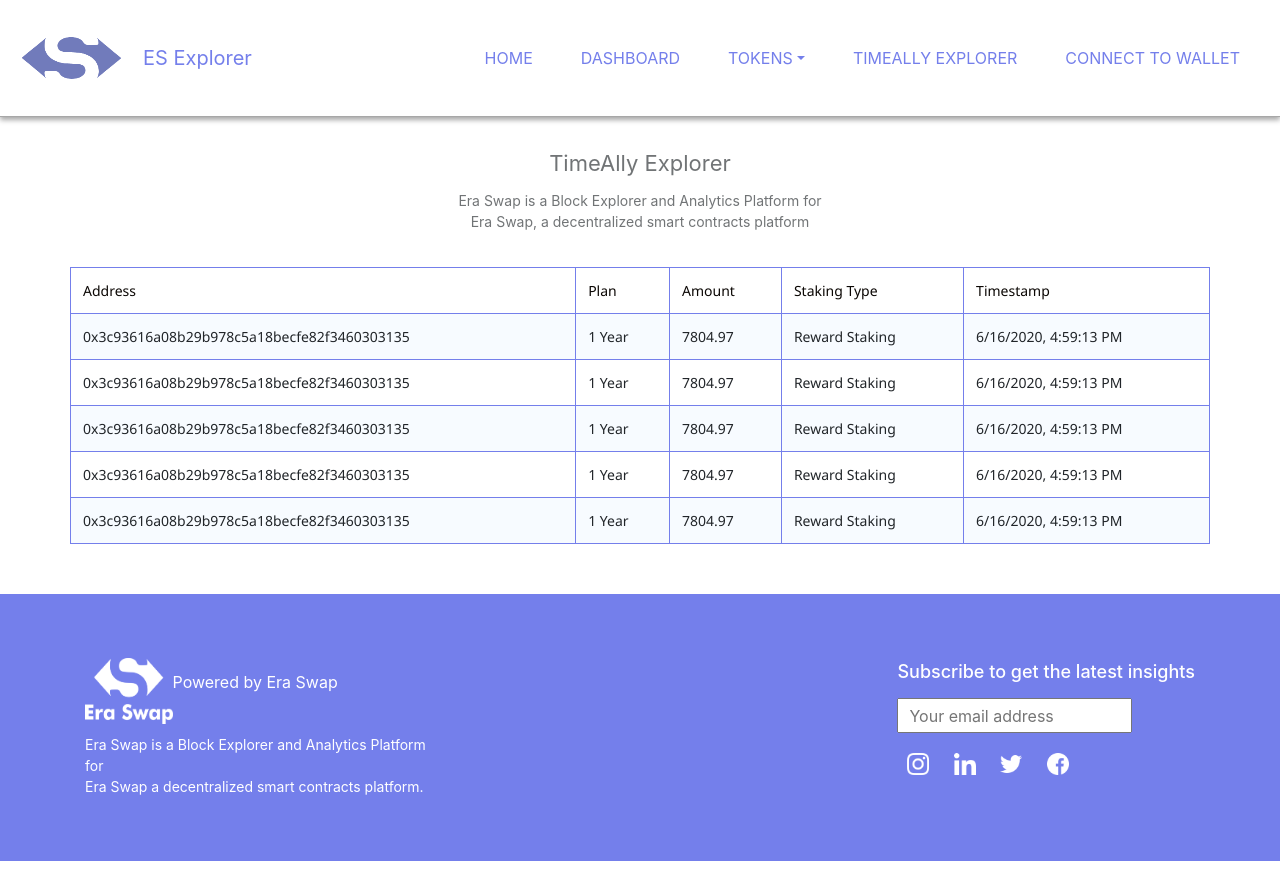
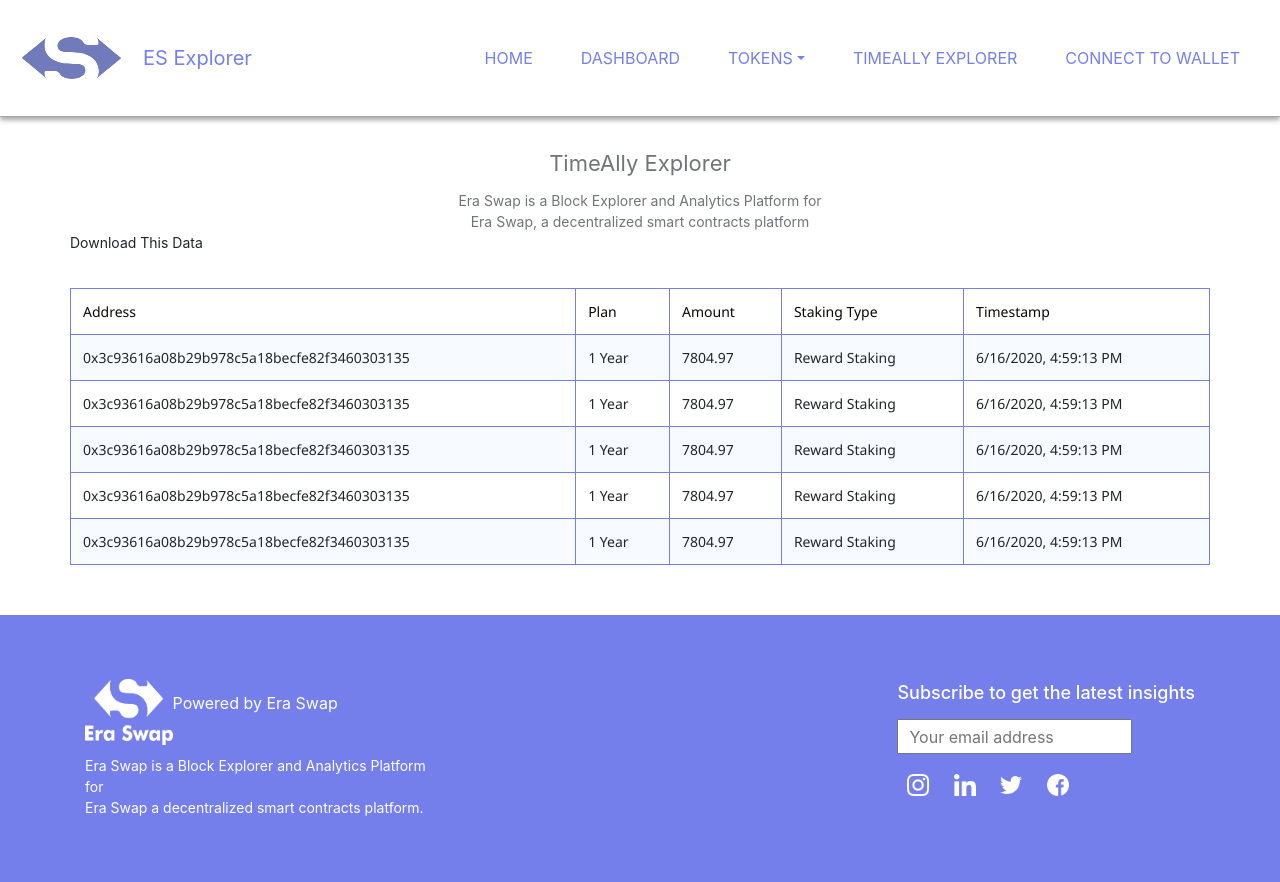
Before and after one commit to riya249/explorer-1, a React (Create React App) app: page /Explore in a window 1280 px wide. Before the commit the page ends 861 px from the top, so only its background shows below. Built offline with nearby package versions, Linux system fonts and the light colour scheme.

Commit message:
timeally text

```diff
--- a/src/Components/Header/Header.js
+++ b/src/Components/Header/Header.js
@@ -44,10 +44,7 @@
                   aria-haspopup="true" aria-expanded="false">
                   TOKENS
          <span class="sr-only">(current)</span></a>
-                <div class="dropdown-menu dropdown-menu-right dropdown-info" aria-labelledby="navbarDropdownMenuLink-4">
-                  <a class="dropdown-item" href="/Myaccount">My account</a>
-                  <a class="dropdown-item" href="/">Log out</a>
-                </div>
+
               </li>
               <li class="nav-item active">
                 <a class="nav-link top-color" href="/Explore">
--- a/src/Components/Navbar/Navbar.js
+++ b/src/Components/Navbar/Navbar.js
@@ -44,10 +44,6 @@
           aria-haspopup="true" aria-expanded="false">
          TOKENS
          <span class="sr-only">(current)</span></a>
-        <div class="dropdown-menu dropdown-menu-right dropdown-info" aria-labelledby="navbarDropdownMenuLink-4">
-          <a class="dropdown-item" href="">My account</a>
-          <a class="dropdown-item" href="/">Log out</a>
-        </div>
       </li>
        <li class="nav-item active">
         <a class="nav-link" href="/Explore">
--- a/src/Containers/HomePage/Homepage.css
+++ b/src/Containers/HomePage/Homepage.css
@@ -92,7 +92,7 @@
 
 .flex-eraswap{
     display: flex;
-    border-bottom: 1px solid #a7a7a7;
+    border-bottom: 1px solid #a7a7a770;
     padding-bottom: 10px;
 }
 
@@ -175,7 +175,7 @@
 }
 
 .flex-transc.border-value{
- border-top: 1px solid #a7a7a7;
+ border-top:  1px solid #a7a7a770;
 padding-top: 10px;
 }
 
--- a/src/Containers/TimeallyExplorer/TimeallyExplorer.css
+++ b/src/Containers/TimeallyExplorer/TimeallyExplorer.css
@@ -10,3 +10,8 @@
     color:#212529a3;
     text-align: center;
 }
+.time-dwnld{
+    color: #747FEB;
+    font-size: 14px;
+    text-align: end;
+}
--- a/src/Containers/TimeallyExplorer/TimeallyExplorer.js
+++ b/src/Containers/TimeallyExplorer/TimeallyExplorer.js
@@ -24,6 +24,7 @@
                     <p className="explr-txt">Era Swap is a Block Explorer and Analytics Platform for</p>
                     <p className="explr-txt">Era Swap, a decentralized smart contracts platform</p>
                     <Row>
+                        <a className="time-dwnld">Download This Data</a>
                         <table className="es-transaction">
                             <tr>
                                 <th>Address</th>
```
